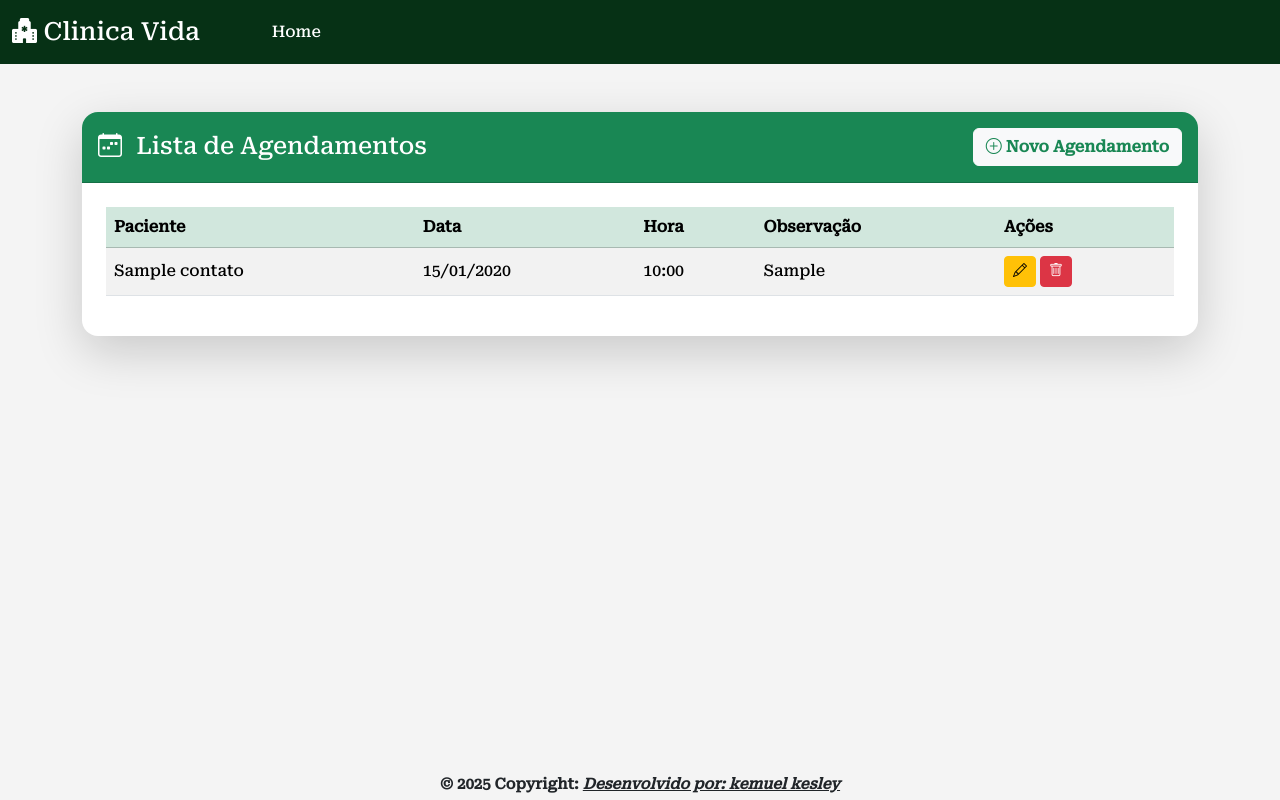
After one commit to kemuelkesley/cadastro-pacientes, a Django app: page /listar_agendamentos/ in a window 1280 px wide. The commit adds this page. Run offline with Django 4.2, Linux system fonts and the light colour scheme; tables that the repository leaves empty hold one stand-in row (values such as "Sample post"); some libraries are stand-ins or nearby versions.

Commit message:
Criada a listar_agendamentos para ver os pacientes agendados

```diff
--- a/clinica/models.py
+++ b/clinica/models.py
@@ -42,3 +42,15 @@ class Contato(models.Model):
 
     def __str__(self):
         return self.nome
+
+
+class Agendamento(models.Model):
+    paciente = models.ForeignKey(Contato ,on_delete=models.CASCADE)
+    data_agendamento = models.DateField(verbose_name="Data do Agendamento")
+    hora_agendamento = models.TimeField(verbose_name="Hora do Agendamento")
+    observacao = models.TextField(verbose_name="Observação", blank=True, null=True)
+
+    criado_em = models.DateTimeField(auto_now_add=True)
+
+    def __str__(self):
+        return f"{self.paciente.nome} - {self.data_agendamento} às {self.hora_agendamento.strftime('%H:%M')}"
--- a/clinica/urls.py
+++ b/clinica/urls.py
@@ -1,5 +1,5 @@
 from django.urls import path
-from clinica.views import cadastro, sucesso, deletar_contato, ClinicaListView ,ClinicaUpdateView, cadastrar_usuario, index, login, deslogar_usuario,logar_usuario, agendar_consulta
+from clinica.views import cadastro, sucesso, deletar_contato, ClinicaListView ,ClinicaUpdateView, cadastrar_usuario, index, login, deslogar_usuario,logar_usuario, agendar_consulta, listar_agendamentos
 
 
 urlpatterns = [
@@ -13,4 +13,5 @@ urlpatterns = [
    path('contato_form/', cadastro, name='contato_form'),
    path('sucesso/', sucesso, name='sucesso'),
    path('agendar_consulta/', agendar_consulta, name='agendar_consulta'),
+   path('listar_agendamentos/', listar_agendamentos, name='listar_agendamentos')
 ]
--- a/clinica/views.py
+++ b/clinica/views.py
@@ -1,7 +1,7 @@
 from django.http import HttpResponseNotAllowed
 from django.shortcuts import get_object_or_404, redirect, render
 from django.urls import reverse, reverse_lazy
-from .forms import ContatoForm, CadastroForm
+from .forms import AgendamentoForm, ContatoForm, CadastroForm
 from .models import Contato
 from django.core.paginator import Paginator
 from django.views.generic import ListView, UpdateView
@@ -12,7 +12,7 @@ from django.contrib.auth.mixins import LoginRequiredMixin
 from django.db.models import Q
 from django.views.generic import ListView
 from django.core.paginator import Paginator
-from clinica.models import Contato
+from clinica.models import Contato, Agendamento
 
 
 
@@ -221,11 +221,18 @@ def index(request):
 
 def agendar_consulta(request):
     if request.method == "POST":
-        form = ContatoForm(request.POST)
+        form = AgendamentoForm(request.POST)
         if form.is_valid():
             form.save()
             messages.success(request, 'Consulta agendada com sucesso!')
-            return redirect('clinica_list')
+            return redirect('listar_agendamentos')  # ou qualquer página desejada
     else:
-        form = ContatoForm()
-    return render(request, 'clinica/agendamento.html', {'form': form})
+        form = AgendamentoForm()
+
+    return render(request, 'agendamento/agendamento.html', {'form': form})
+
+
+def listar_agendamentos(request):
+    agendamentos = Agendamento.objects.all().order_by('data_agendamento', 'hora_agendamento')
+    paginator = Paginator(agendamentos, 10)  # 10 agend
+    return render(request, 'agendamento/listar_agendamentos.html', {'agendamentos': agendamentos})
--- /dev/null
+++ b/templates/agendamento/listar_agendamentos.html
@@ -0,0 +1,81 @@
+{% load static %}
+<!DOCTYPE html>
+<html lang="pt-br">
+<head>
+    <meta charset="UTF-8">
+    <meta name="viewport" content="width=device-width, initial-scale=1.0">
+    <title>contato</title>
+    <link href="https://cdn.jsdelivr.net/npm/bootstrap@5.3.2/dist/css/bootstrap.min.css" rel="stylesheet"
+    integrity="sha384-T3c6CoIi6uLrA9TneNEoa7RxnatzjcDSCmG1MXxSR1GAsXEV/Dwwykc2MPK8M2HN" crossorigin="anonymous">
+    <link href="https://cdn.jsdelivr.net/npm/fullcalendar@6.1.8/index.global.min.css" rel="stylesheet">
+
+    {% include "partials/fontes.html" %}
+
+    <!-- css -->
+    <link rel="stylesheet" href="{% static 'assets/css/paginator.css' %}">
+    <link rel="stylesheet" href="{% static 'assets/css/tabela.css' %}">
+    <link rel="stylesheet" href="{% static 'assets/css/messages.css' %}">
+    <link rel="stylesheet" href="{% static 'assets/css/inputs.css' %}">
+</head>
+<body>
+
+
+    {% include "partials/navbar.html" %}
+
+    <div class="container mt-5">
+        <div class="card shadow-lg border-0 rounded-4">
+            <div class="card-header bg-success text-white py-3 rounded-top-4 d-flex justify-content-between align-items-center">
+                <h4 class="mb-0"><i class="bi bi-calendar-week me-2"></i> Lista de Agendamentos</h4>
+                <a href="{% url 'agendar_consulta' %}" class="btn btn-light text-success fw-semibold">
+                    <i class="bi bi-plus-circle"></i> Novo Agendamento
+                </a>
+            </div>
+            <div class="card-body p-4">
+                {% if agendamentos %}
+                    <div class="table-responsive">
+                        <table class="table table-striped table-hover align-middle">
+                            <thead class="table-success">
+                                <tr>
+                                    <th>Paciente</th>
+                                    <th>Data</th>
+                                    <th>Hora</th>
+                                    <th>Observação</th>
+                                    <th>Ações</th>
+                                </tr>
+                            </thead>
+                            <tbody>
+                                {% for ag in agendamentos %}
+                                    <tr>
+                                        <td>{{ ag.paciente.nome }}</td>
+                                        <td>{{ ag.data_agendamento|date:"d/m/Y" }}</td>
+                                        <td>{{ ag.hora_agendamento|time:"H:i" }}</td>
+                                        <td>{{ ag.observacao|default:"—" }}</td>
+                                        <td>
+                                            <a href="#" class="btn btn-sm btn-warning">
+                                                <i class="bi bi-pencil"></i>
+                                            </a>
+                                            <a href="#" class="btn btn-sm btn-danger" onclick="return confirm('Deseja realmente excluir este agendamento?')">
+                                                <i class="bi bi-trash"></i>
+                                            </a>
+                                        </td>
+                                    </tr>
+                                {% endfor %}
+                            </tbody>
+                        </table>
+                    </div>
+                {% else %}
+                    <p class="text-muted">Nenhum agendamento encontrado.</p>
+                {% endif %}
+            </div>
+        </div>
+    </div>
+
+
+
+    {% include "partials/footer.html" %}
+
+    <script src="https://cdn.jsdelivr.net/npm/bootstrap@5.3.2/dist/js/bootstrap.bundle.min.js"
+    integrity="sha384-C6RzsynM9kWDrMNeT87bh95OGNyZPhcTNXj1NW7RuBCsyN/o0jlpcV8Qyq46cDfL" crossorigin="anonymous"></script>
+    <script src="https://cdn.jsdelivr.net/npm/fullcalendar@6.1.8/index.global.min.js"></script>
+</body>
+</html>
--- a/templates/partials/navbar.html
+++ b/templates/partials/navbar.html
@@ -1,7 +1,7 @@
 {% load static %}
 <nav class="navbar navbar-expand-lg" style="background-color: #063115; color: white;">
     <div class="container-fluid">
-        <a href="{% url 'clinica_list' %}" class="navbar-brand" style="font-size: 25px; color: white;">
+        <a href="{% url 'index' %}" class="navbar-brand" style="font-size: 25px; color: white;">
             <i class="bi bi-hospital-fill"></i> Clinica Vida
             {% comment %} <span style="font-size: 12px;">ver-1.1</span> {% endcomment %}
         </a>
```
Also changed, not shown: clinica/admin.py (+16 -1 lines), clinica/forms.py (+33 -1 lines), templates/agendamento/agendamento.html (added, +128 -0 lines), templates/clinica/agendamento.html (deleted, +0 -72 lines), clinica/migrations/0004_agendamento.py (added).
